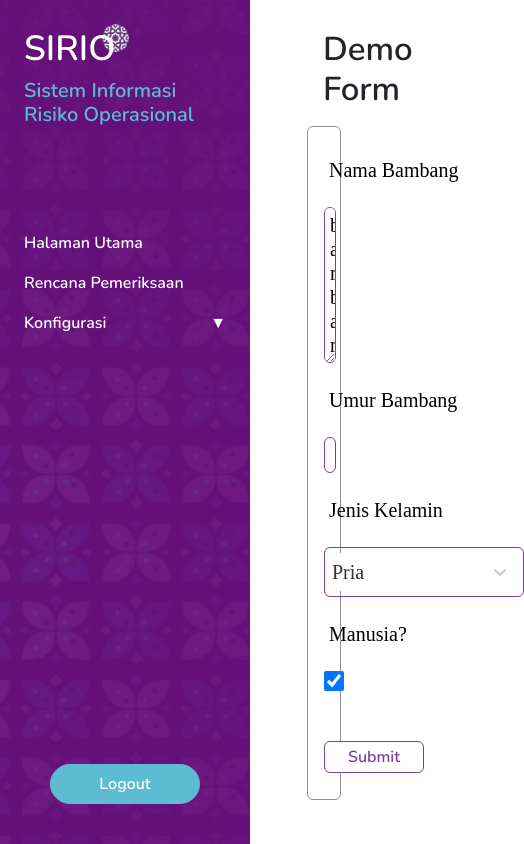
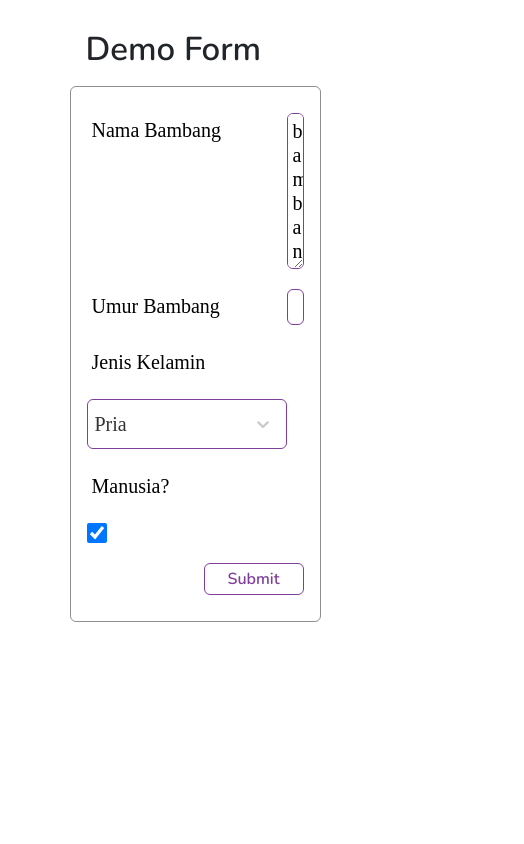
Before and after one commit to Argonaut-B04/SIRIO, a React (Create React App) app in the folder FrontEnd/: page /Form in a window 390 px wide. Shown: the whole page, 524 px wide, since content can reach past the window. Built offline with nearby package versions, Linux system fonts and the light colour scheme.

Commit message:
feat: improve style in table and navbar

```diff
--- a/FrontEnd/src/Components/SideNav/SideNavFramework.jsx
+++ b/FrontEnd/src/Components/SideNav/SideNavFramework.jsx
@@ -26,7 +26,7 @@ export default class SideNavFramework extends React.Component {
         // Mendapatkan informasi username dan role dari Authentication Service
         this.state = {
             username: AuthenticationService.getUsername(),
-            role: AuthenticationService.getRole()
+            role: AuthenticationService.getRole(),
         }
     }
 
--- a/FrontEnd/src/Components/SideNav/SideNavFramework.module.css
+++ b/FrontEnd/src/Components/SideNav/SideNavFramework.module.css
@@ -7,6 +7,12 @@
     position: fixed;
     overflow-y: auto;
     overflow-x: hidden;
+}
+
+@media only screen and (max-width: 1200px) {
+    .sidebar {
+        display: none;
+    }
 }
 
 .loginModeSideBar {
--- a/FrontEnd/src/Components/Tables/SirioTable.jsx
+++ b/FrontEnd/src/Components/Tables/SirioTable.jsx
@@ -120,6 +120,7 @@ export default class SirioTable extends Component {
                                         defaultSorted={this.defaultSorted}
                                         pagination={this.pagination}
                                         overlay={this.overlay}
+                                        classes="table-responsive-lg"
                                     />
                                 </div>
                             )
--- a/FrontEnd/src/Layout/SirioMainLayout.module.css
+++ b/FrontEnd/src/Layout/SirioMainLayout.module.css
@@ -13,3 +13,9 @@
     height: 100%;
     width: 90%;
 }
+
+@media only screen and (max-width: 1200px) {
+    .mainContent {
+        margin-left: 0px;
+    }
+}
```
